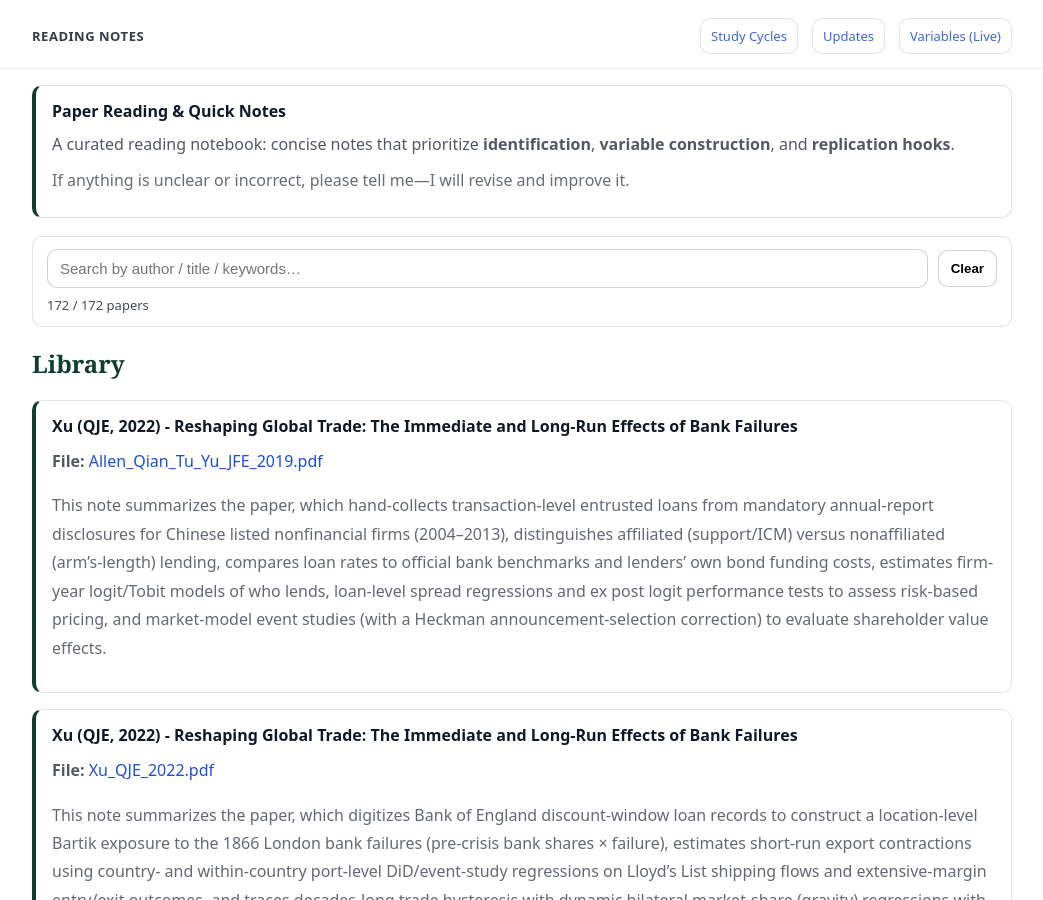
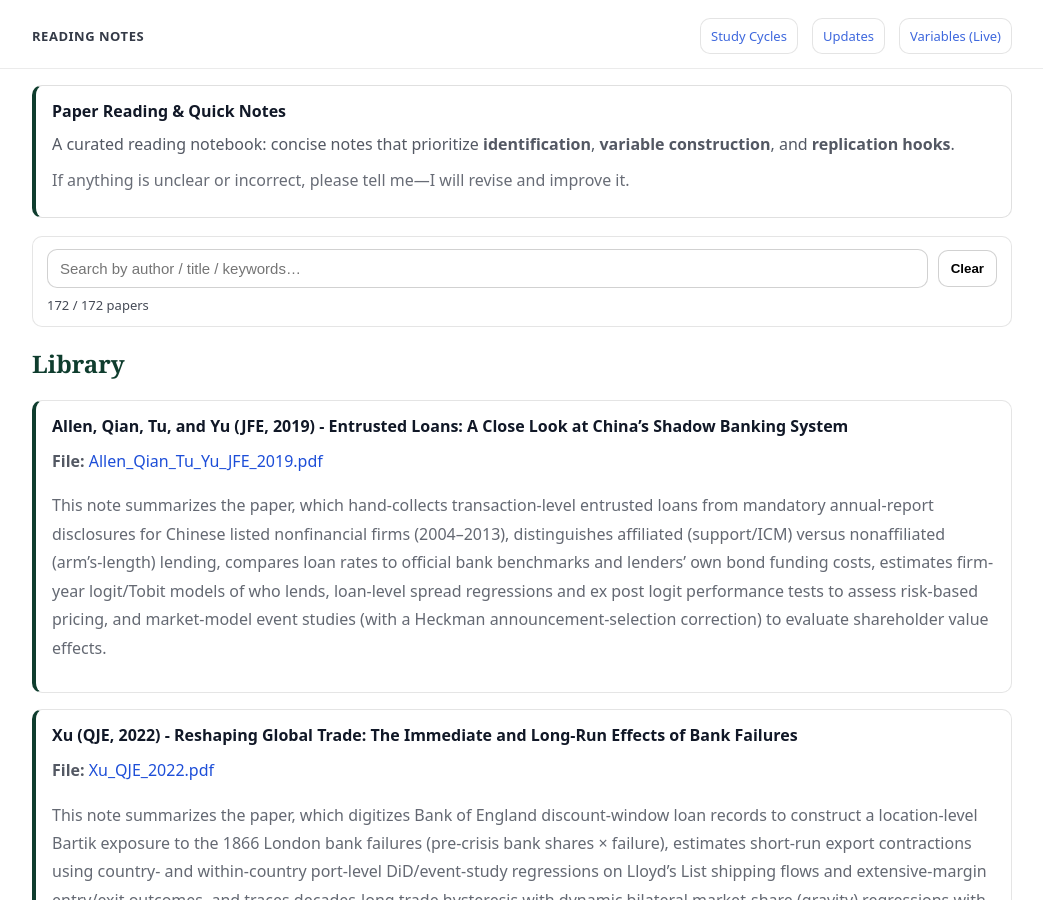
Before and after one commit to yaxinzn/study-archive, a Jekyll site: the page built from reading/index.md, in a window 1280 px wide and 900 px high. Shown: the whole window, without its empty margins (118-1161 px from the left). Built offline with Jekyll 4.4.1, drawn with Linux system fonts in a browser that asks for light colours.

Commit message:
Update reading list with new paper entry

```diff
--- a/_data/reading.yml
+++ b/_data/reading.yml
@@ -1,4 +1,4 @@
-- title: "Xu (QJE, 2022) - Reshaping Global Trade: The Immediate and Long-Run Effects of Bank Failures"
+- title: "Allen, Qian, Tu, and Yu (JFE, 2019) - Entrusted Loans: A Close Look at China’s Shadow Banking System"
   file: "Allen_Qian_Tu_Yu_JFE_2019.pdf"
   desc: "This note summarizes the paper, which hand-collects transaction-level entrusted loans from mandatory annual-report disclosures for Chinese listed nonfinancial firms (2004–2013), distinguishes affiliated (support/ICM) versus nonaffiliated (arm’s-length) lending, compares loan rates to official bank benchmarks and lenders’ own bond funding costs, estimates firm-year logit/Tobit models of who lends, loan-level spread regressions and ex post logit performance tests to assess risk-based pricing, and market-model event studies (with a Heckman announcement-selection correction) to evaluate shareholder value effects.        "
 
```
